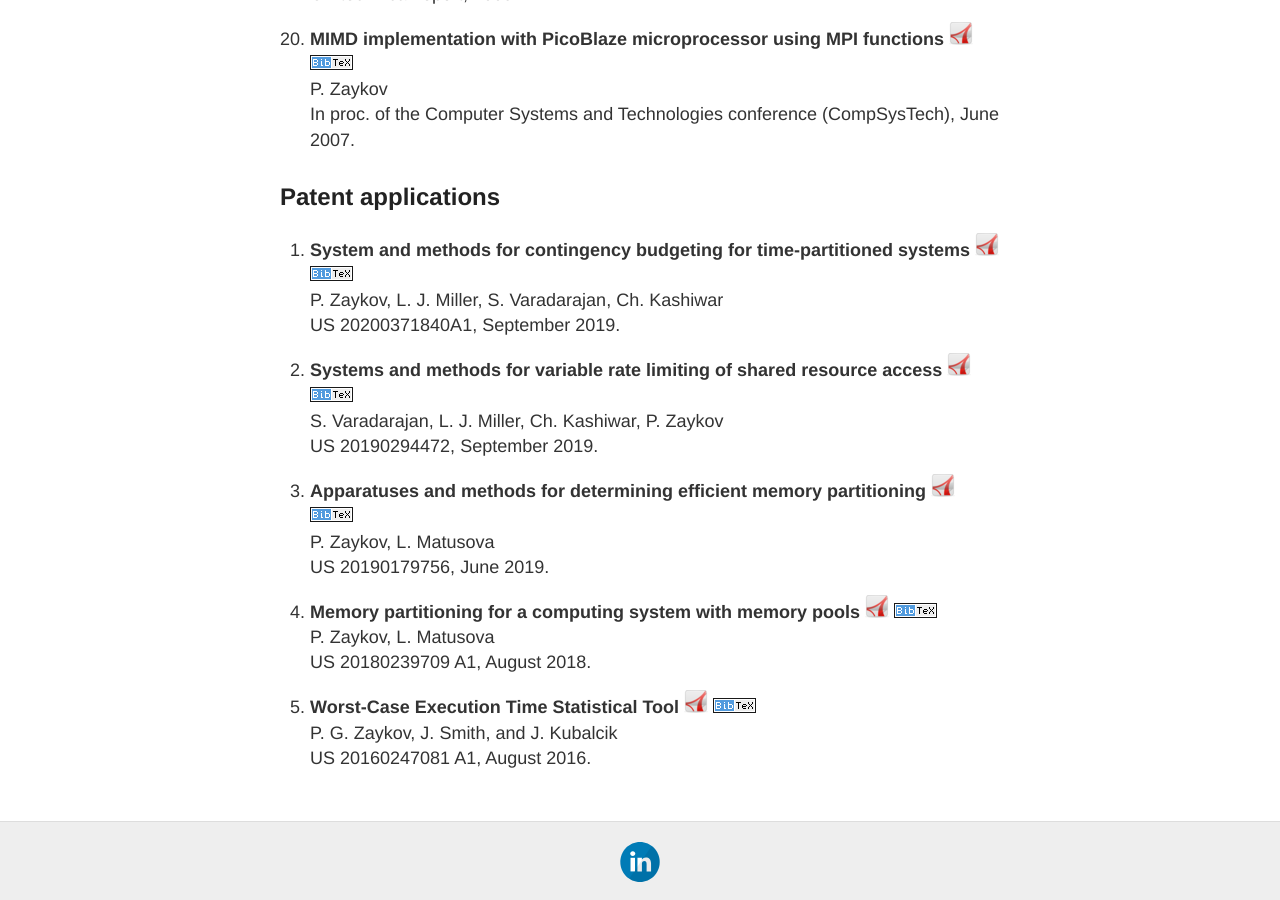
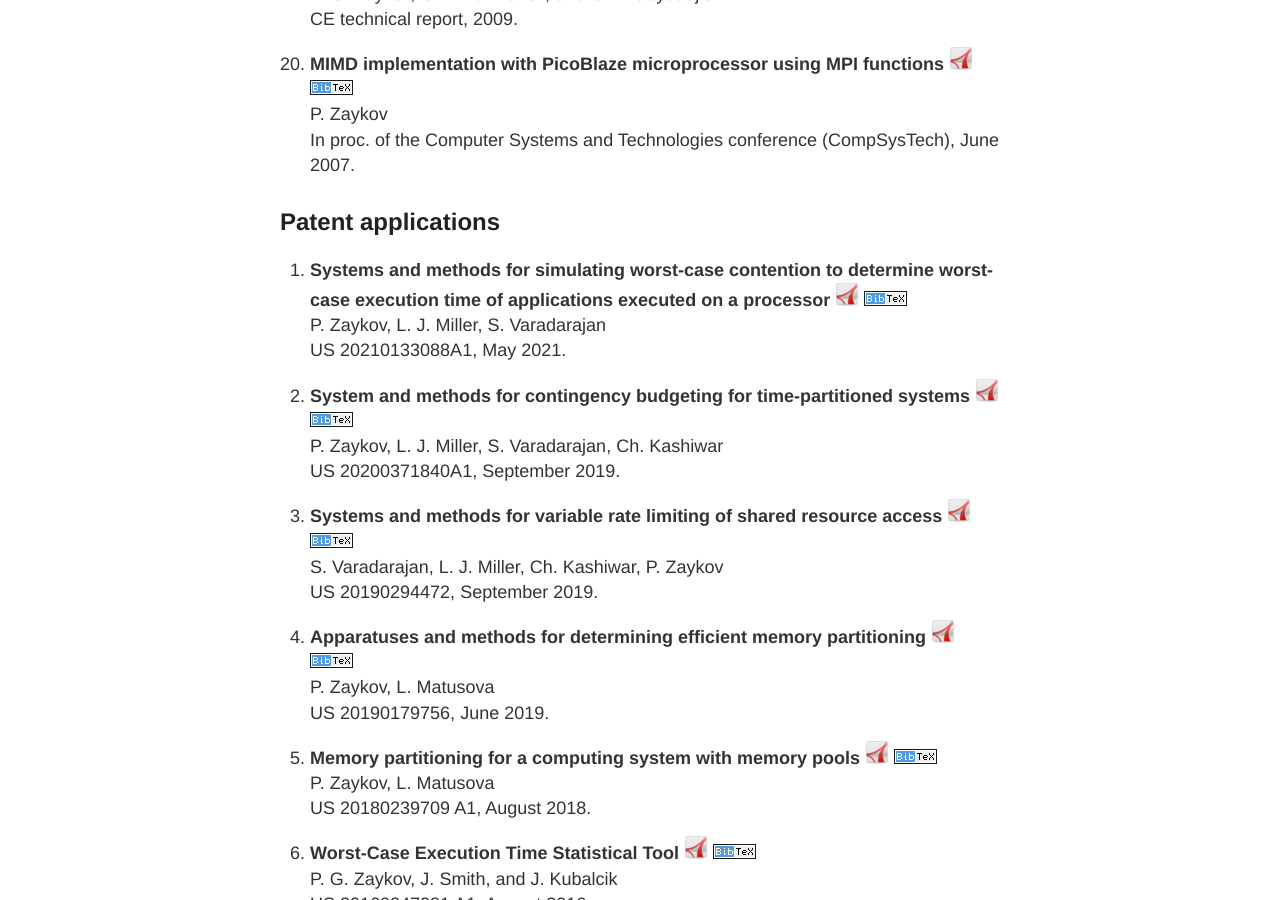
Before and after one commit to zaykov/web-page, a Jekyll site: the page built from publications.md, in a window 1280 px wide and 900 px high, scrolled down 2926 px. Built offline with Jekyll 4.4.1, drawn with Linux system fonts in a browser that asks for light colours; comment, search, counter and statistics services are not loaded; some of the changed text lies outside the part shown.

```diff
--- a/publications.md
+++ b/publications.md
@@ -17,7 +17,8 @@ PhD thesis, Delft University of Technology, 2014.
 <a href="{{ site.url }}/publications/bib/zaykov-2021-easn.bib" target="_blank"><img src="{{ site.url }}/images/bibtex.png"></a>
 <br>
 P. Zaykov, J. Beran, P. Axman<br>
-In proc. of the EASN conference, January 2021.
+In proc. of the Innovation in Aviation & Space to the Satisfaction of the European Citizens (
+) conference, January 2021.
 
 1. **Testbed for thermal and performance analysis in MPSoC systems**
 <a href="https://doi.org/10.15439/2020F174" target="_blank"><img src="{{ site.url }}/images/pdf.png"></a>
@@ -157,6 +158,13 @@ P. Zaykov <br>
 In proc. of the Computer Systems and Technologies conference (CompSysTech), June 2007.
 
 ## Patent applications
+1. **Systems and methods for simulating worst-case contention to determine worst-case execution time of applications executed on a processor**
+<a href="https://www.freepatentsonline.com/20210133088.pdf" target="_blank"> <img src="{{ site.url }}/images/pdf.png"></a>
+<a href="{{ site.url }}/publications/bib/zaykov-2021-cmt.bib" target="_blank"><img src="{{ site.url }}/images/bibtex.png"></a>
+<br>
+P. Zaykov, L. J. Miller, S. Varadarajan<br>
+US 20210133088A1, May 2021.
+
 
 1. **System and methods for contingency budgeting for time-partitioned systems**
 <a href="https://www.freepatentsonline.com/20200371840.pdf" target="_blank"> <img src="{{ site.url }}/images/pdf.png"></a>
--- a/publications/bib/zaykov-2020-contingency.bib
+++ b/publications/bib/zaykov-2020-contingency.bib
@@ -1,6 +1,6 @@
 @Patent{zaykov-2020-contingency,
   Title                    = {System and methods for contingency budgeting for time-partitioned systems},
-  Number                   = {UUS20200371840 A1},
+  Number                   = {US20200371840 A1},
   Year                     = {2020},
   Yearfiled                = {2019},
   Author                   = {P. Zaykov, L. J. Miller, S. Varadarajan, and Ch. Kashiwar}
```
Also changed, not shown: publications/bib/zaykov-2021-cmt.bib (added, +7 -0 lines).
